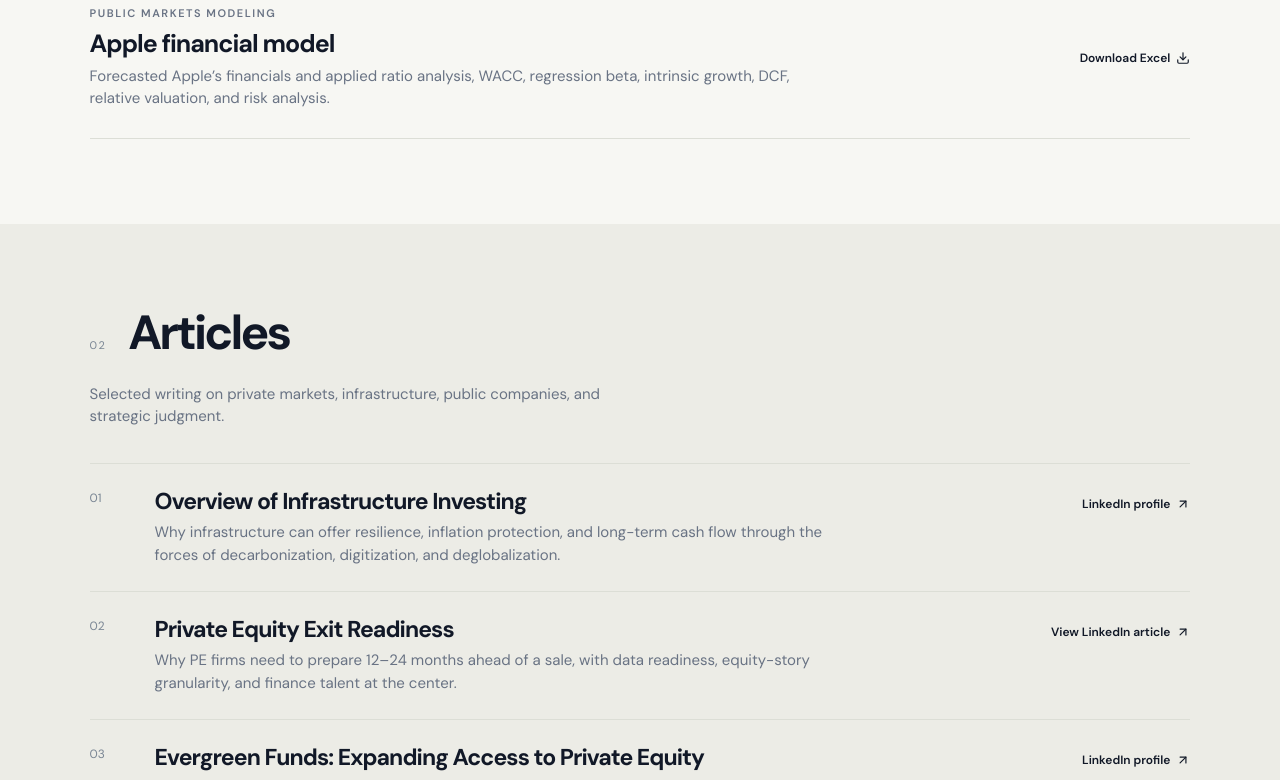
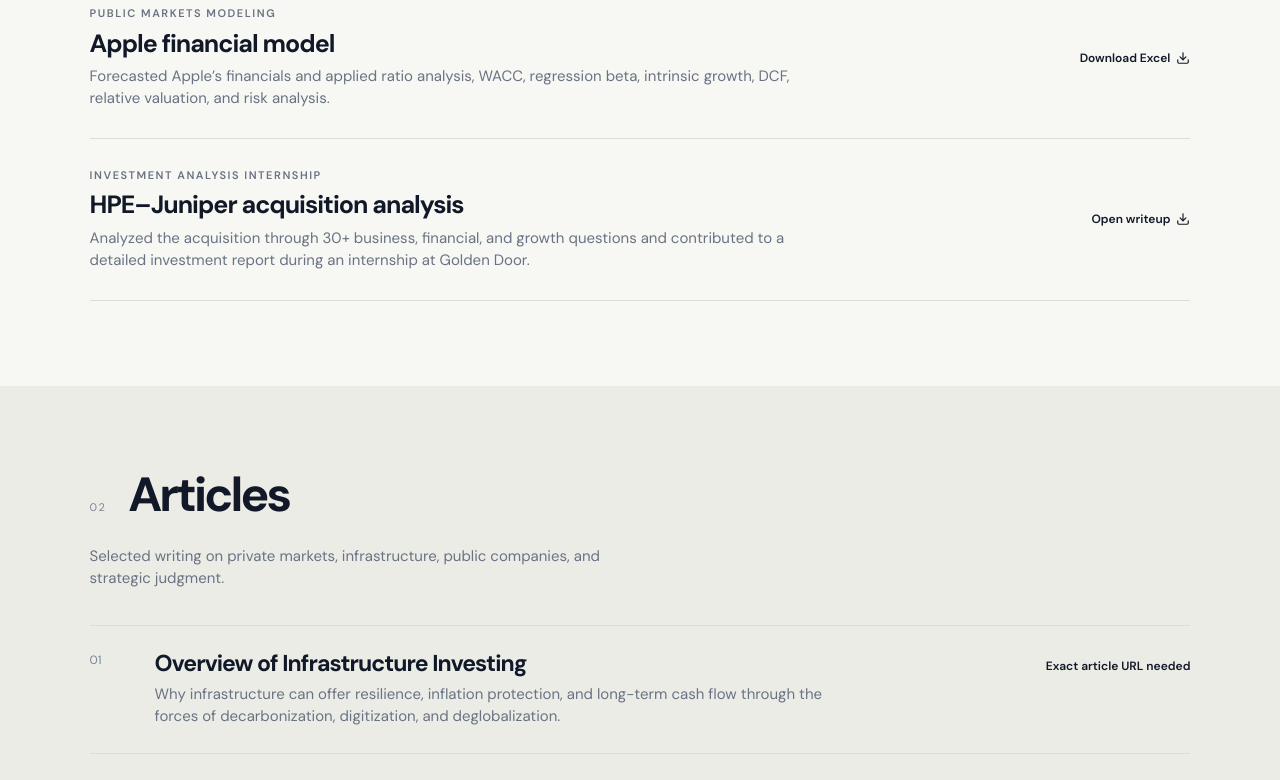
Before and after one commit to riakotharirsk/riakotharirsk.github.io, a React (Vite) app: page / in a window 1280 px wide. Shown: the part 1280-2060 px from the top of the page. Built offline with nearby package versions, Linux system fonts and the light colour scheme.

Commit message:
Add HPE Juniper project

```diff
--- a/src/App.tsx
+++ b/src/App.tsx
@@ -9,7 +9,8 @@ type Article = { number: string; title: string; summary: string; link?: string;
 const projects: Project[] = [
   { title: 'ABC Ltd simple LBO model', type: 'Private equity analysis', summary: 'Built a hypothetical CIM, income statement, DCF, and LBO model to understand Sources & Uses, leverage, MOIC, and IRR.', file: '/work-samples/private-company-investment-analysis-oar-dcf-lbo.pdf', fileLabel: 'Open PDF' },
   { title: 'Distribution waterfall model', type: 'Private equity modeling', summary: 'Modeled how distributions flow through return of capital, preferred return, catch-up, and LP/GP splits across American and European waterfalls.', file: '/work-samples/distribution-waterfall-model.xlsx', fileLabel: 'Download Excel' },
-  { title: 'Apple financial model', type: 'Public markets modeling', summary: 'Forecasted Apple’s financials and applied ratio analysis, WACC, regression beta, intrinsic growth, DCF, relative valuation, and risk analysis.', file: '/work-samples/apple-financial-model.xlsx', fileLabel: 'Download Excel' }
+  { title: 'Apple financial model', type: 'Public markets modeling', summary: 'Forecasted Apple’s financials and applied ratio analysis, WACC, regression beta, intrinsic growth, DCF, relative valuation, and risk analysis.', file: '/work-samples/apple-financial-model.xlsx', fileLabel: 'Download Excel' },
+  { title: 'HPE–Juniper acquisition analysis', type: 'Investment analysis internship', summary: 'Analyzed the acquisition through 30+ business, financial, and growth questions and contributed to a detailed investment report during an internship at Golden Door.', file: '/work-samples/hpe-juniper-writeup.docx', fileLabel: 'Open writeup' }
 ];
 
 const articles: Article[] = [
@@ -51,7 +52,7 @@ function App() {
         <div className="article-list">{articles.map((article) => <article className="article-row" key={article.number}>
           <span className="article-number">{article.number}</span>
           <div className="article-main"><h3>{article.title}</h3><p>{article.summary}</p></div>
-          <div className="article-actions">{article.link ? <a className="action-link" href={article.link} target="_blank" rel="noreferrer">{article.linkLabel} <ArrowUpRight size={14} /></a> : article.source ? <a className="action-link" href={article.source} target="_blank" rel="noreferrer"><FileText size={14} /> Source writeup <Download size={14} /></a> : <a className="profile-link" href={linkedin} target="_blank" rel="noreferrer">LinkedIn profile <ArrowUpRight size={14} /></a>}</div>
+          <div className="article-actions">{article.link ? <a className="action-link" href={article.link} target="_blank" rel="noreferrer">{article.linkLabel} <ArrowUpRight size={14} /></a> : article.source ? <a className="action-link" href={article.source} target="_blank" rel="noreferrer"><FileText size={14} /> Source writeup <Download size={14} /></a> : <span className="profile-link muted-link">Exact article URL needed</span>}</div>
         </article>)}</div>
       </section>
     </main>
```
